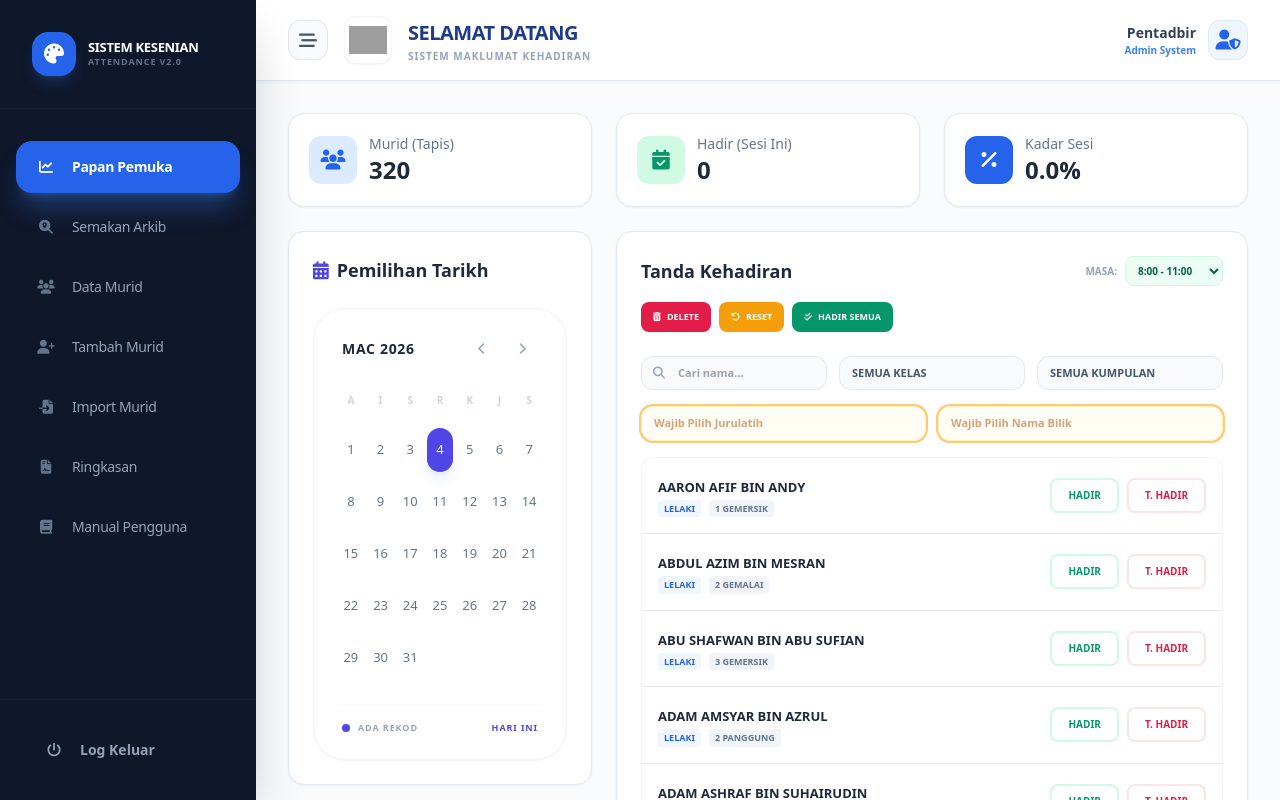
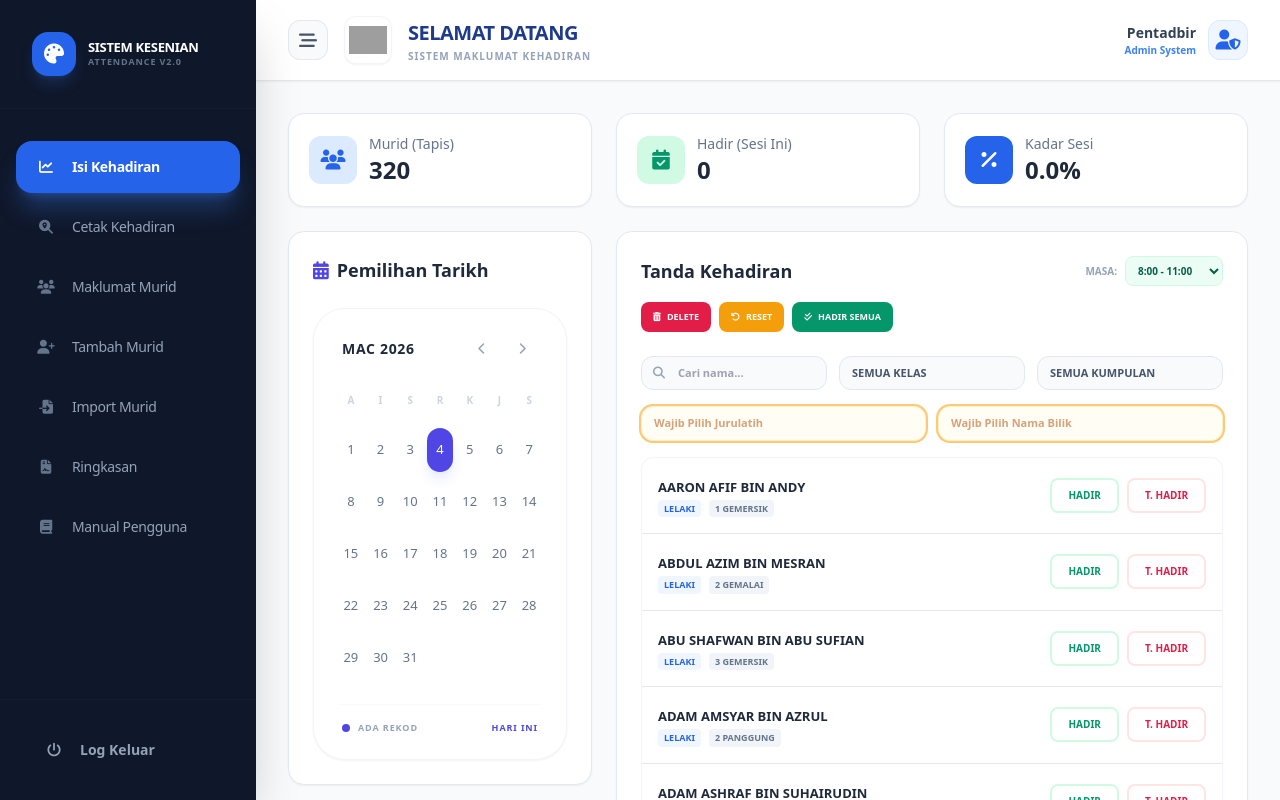
Before and after one commit to nazgem123-sudo/kehadiran-kesenian, a React (Vite) app: page / in a window 1280 px wide. Both pictures are taken after a click on the button "LOG MASUK". Built offline with nearby package versions, Linux system fonts and the light colour scheme; grey boxes are pictures that could not be loaded.

Commit message:
Update Sidebar.tsx

```diff
--- a/components/Sidebar.tsx
+++ b/components/Sidebar.tsx
@@ -12,9 +12,9 @@ interface SidebarProps {
 
 const Sidebar: React.FC<SidebarProps> = ({ currentView, setView, onLogout, isOpen, toggleSidebar }) => {
   const menuItems: { id: View; label: string; icon: string }[] = [
-    { id: 'DASHBOARD', label: 'Papan Pemuka', icon: 'fa-chart-line' },
-    { id: 'CARIAN_ARKIB', label: 'Semakan Arkib', icon: 'fa-search-location' },
-    { id: 'DATA_MURID', label: 'Data Murid', icon: 'fa-users' },
+    { id: 'DASHBOARD', label: 'Isi Kehadiran', icon: 'fa-chart-line' },
+    { id: 'CARIAN_ARKIB', label: 'Cetak Kehadiran', icon: 'fa-search-location' },
+    { id: 'DATA_MURID', label: 'Maklumat Murid', icon: 'fa-users' },
     { id: 'TAMBAH_MURID', label: 'Tambah Murid', icon: 'fa-user-plus' },
     { id: 'IMPORT_MURID', label: 'Import Murid', icon: 'fa-file-import' },
     { id: 'RINGKASAN', label: 'Ringkasan', icon: 'fa-file-contract' },
```
